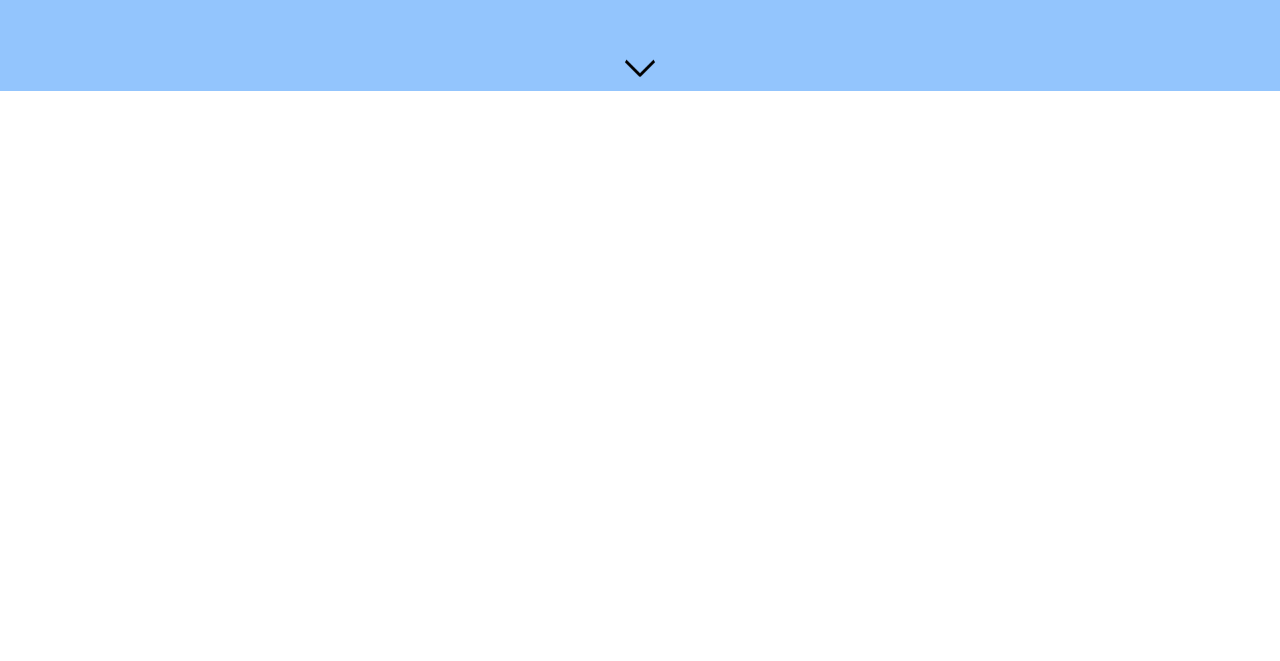
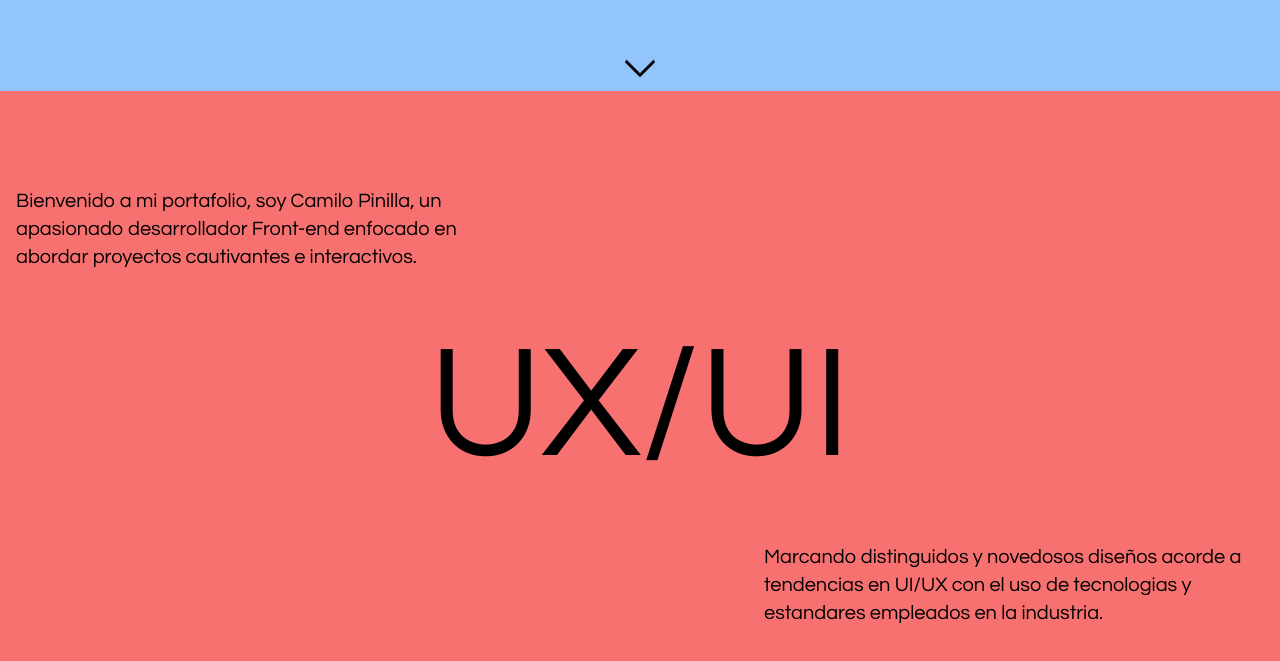
Before and after one commit to 25031000/portafolio, a React (Vite) app: page / in a window 1280 px wide. Shown: the part 709-1370 px from the top of the page. Before the commit the page ends 809 px from the top, so only its background shows below. Built offline with nearby package versions, Linux system fonts and the light colour scheme; a web font is replaced by a local one.

Commit message:
feat: :sparkles: Primera version de la section de presentacion

```diff
--- a/src/App.jsx
+++ b/src/App.jsx
@@ -1,8 +1,10 @@
 export default function App() {
   return (
+    <>
+
       <header className="bg-blue-300 w-screen h-auto relative border border-transparent md:h-screen font-questrial text-2xl">
         <img src="paint.webp" className="absolute md:w-[480px] w-[150px] h-[150px] md:h-[453px] top-[-10px] left-[-10px]" alt="" />
-      <div className="p-8 flex justify-end items-center">
+        <div className="py-8 px-2 flex justify-end items-center">
           <img src="menu.webp" className="cursor-pointer w-8 h-8 md:w-12 md:h-12 rounded-full hover:bg-gray-300 p-2" alt="" />
         </div>
         <h1 className="mx-auto my-auto px-4 text-center mt-12 md:mt-48 ">
@@ -20,5 +22,23 @@ export default function App() {
           <img src="down-arrow.webp" className="mx-auto mt-12 md:mt-44 rounded-full hover:bg-gray-300 cursor-pointer p-4 w-12 h-12 md:w-16 md:h-16 " alt="" />
         </a>
       </header>
+      <main className="font-questrial h-auto">
+        <section className="h-auto bg-red-400 py-20">
+          <div className=" p-4 ">
+            <p className=" md:w-[500px] h-auto text-xs md:text-xl 2xl:text-3xl">Bienvenido a mi portafolio, soy Camilo Pinilla, un apasionado
+              desarrollador Front-end enfocado en abordar proyectos
+              cautivantes e interactivos.</p>
+          </div>
+          <div className=" p-4 flex justify-center items-center md:h-60">
+            <p className=" h-auto  text-3xl md:text-[160px]">UX/UI</p>
+          </div>
+          <div className="  p-4  flex justify-end">
+            <p className="text-xs md:w-[500px] md:text-xl 2xl:text-3xl block ">Marcando distinguidos y novedosos diseños acorde a
+              tendencias en UI/UX con el uso de tecnologias y estandares empleados en la industria.</p>
+          </div>
+        </section>
+      </main>
+    </>
+
   )
 }
```
Lines whose indentation alone changed are shown as unchanged.
